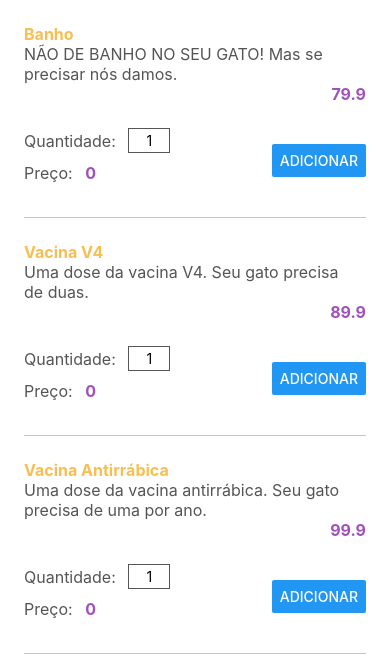
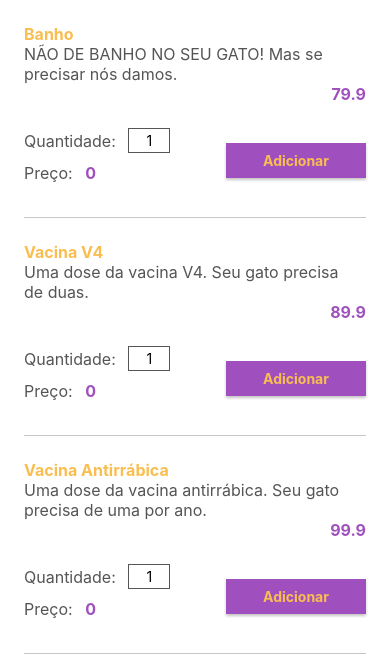
Before and after one commit to AshileySabah/petshop-expo-cli, a React Native app: screen / in a window 390 px wide. Shown: the top 656 px of the page. Built offline with nearby package versions, Linux system fonts and the light colour scheme.

Commit message:
feat: componente botao

```diff
--- /dev/null
+++ b/src/componentes/Botao/estilos.js
@@ -0,0 +1,25 @@
+import {StyleSheet} from 'react-native';
+import {cores} from '../../estilos';
+
+export default (pequeno, invertido) =>
+  StyleSheet.create({
+    botao: {
+      width: 140,
+      paddingVertical: pequeno ? 3 : 9,
+      paddingHorizontal: 20,
+      backgroundColor: invertido ? cores.laranja : cores.roxo,
+      shadowColor: '#000',
+      shadowOffset: {
+        width: 0,
+        height: 2,
+      },
+      shadowOpacity: 0.23,
+      shadowRadius: 2.62,
+      elevation: 4,
+    },
+    valor: {
+      fontWeight: 'bold',
+      textAlign: 'center',
+      color: invertido ? cores.roxo : cores.laranja,
+    },
+  });
--- /dev/null
+++ b/src/componentes/Botao/index.js
@@ -0,0 +1,19 @@
+import React from 'react';
+import {Text, TouchableOpacity} from 'react-native';
+import funcaoEstilosPadrao from './estilos';
+
+export default function Botao({
+  pequeno = false,
+  invertido = false,
+  valor,
+  acao,
+  estilos,
+}) {
+  const estiloPadrao = funcaoEstilosPadrao(pequeno, invertido);
+
+  return (
+    <TouchableOpacity onPress={acao} style={[estiloPadrao.botao, estilos]}>
+      <Text style={estiloPadrao.valor}>{valor}</Text>
+    </TouchableOpacity>
+  );
+}
--- a/src/telas/Servicos/Item/index.js
+++ b/src/telas/Servicos/Item/index.js
@@ -1,7 +1,8 @@
 import React, {useState} from 'react';
-import {Text, View, Button} from 'react-native';
+import {Text, View} from 'react-native';
 import estilos from './estilos';
 import CampoInteiro from '../../../componentes/CampoInteiro';
+import Botao from '../../../componentes/Botao';
 
 export default function Item({nome, preco, descricao}) {
   const [quantidade, setQuantidade] = useState(1);
@@ -29,7 +30,7 @@ export default function Item({nome, preco, descricao}) {
           </View>
         </View>
 
-        <Button title="Adicionar" />
+        <Botao valor="Adicionar" acao={() => {}} />
       </View>
       <View style={estilos.divisor} />
     </>
```
